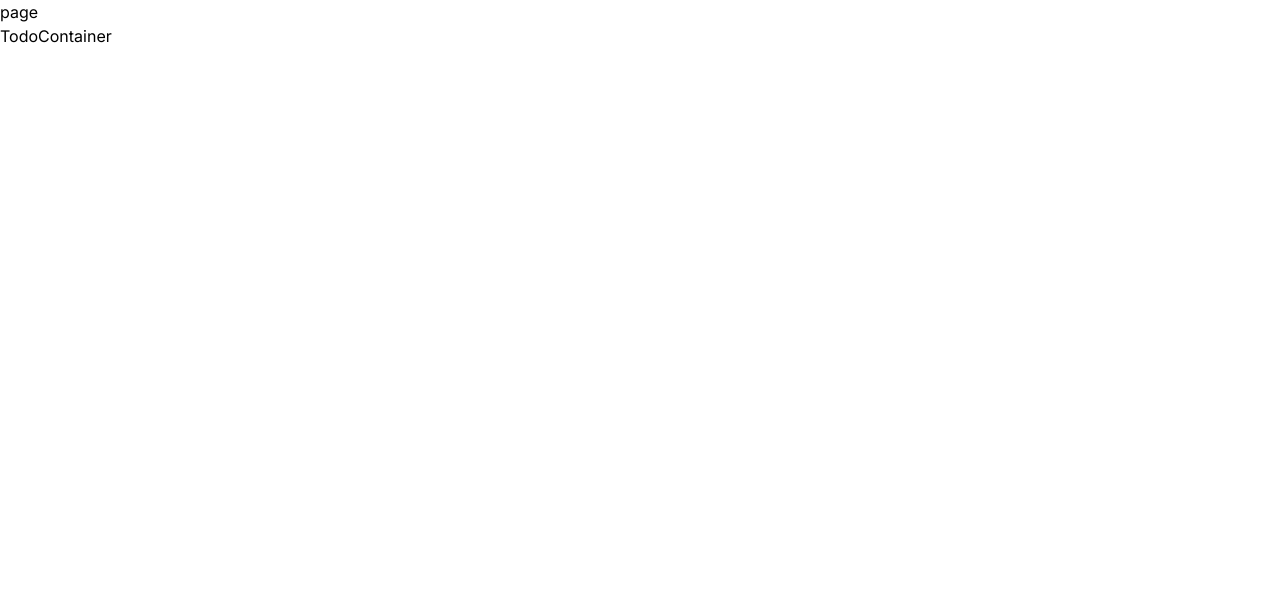
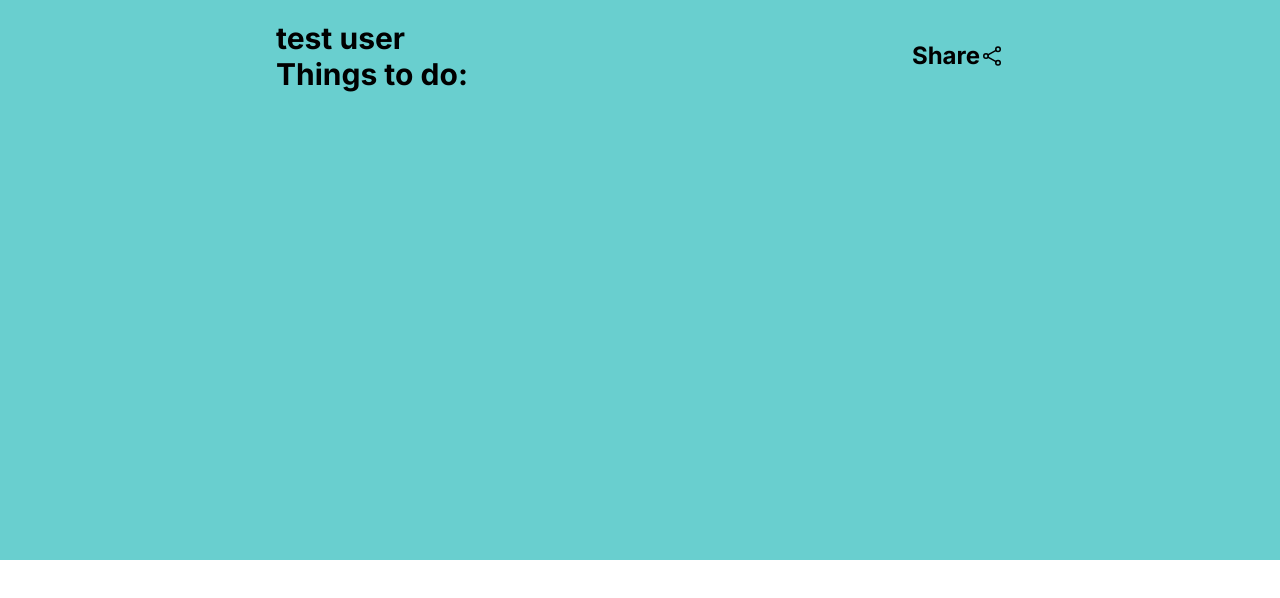
Before and after one commit to rebi13/supa-next-todo, a Next.js app: page /todo-no-rls in a window 1280 px wide. Shown: the top 598 px of the page. Built offline with nearby package versions, Linux system fonts and the light colour scheme; no server answers; the database is empty.

Commit message:
TodoList UI - Header

```diff
--- a/app/todo-no-rls/components/TodoContainer.tsx
+++ b/app/todo-no-rls/components/TodoContainer.tsx
@@ -1,14 +1,16 @@
 "use client";
 
+import TodoList from "@/components/ui/TodoList";
 import useTodosController from "../hooks/useTodosController";
 
 const TodoContainer = () => {
   const { loading, todos } = useTodosController();
 
-  console.log(">> loading", loading);
-  console.log(">>todos", todos);
-
-  return <div>TodoContainer</div>;
+  return (
+    <div>
+      <TodoList sharedUserFullName="test user" owerUserId="123123" />
+    </div>
+  );
 };
 
 export default TodoContainer;
--- a/app/todo-no-rls/page.tsx
+++ b/app/todo-no-rls/page.tsx
@@ -6,7 +6,6 @@
   await sleep(1500);
   return (
     <div>
-      page
       <TodoContainer />
     </div>
   );
--- /dev/null
+++ b/components/ui/TodoList.jsx
@@ -0,0 +1,42 @@
+import { IoShareSocialOutline } from "react-icons/io5";
+import { useCopyToClipboard } from "usehooks-ts";
+
+const TodoList = ({ sharedUserFullName = "", owerUserId = "" }) => {
+  const [copiedText, copy] = useCopyToClipboard();
+
+  const handleCopy = (text) => {
+    const sharedLink = `${"toodList공유할 링크"}/share/${owerUserId}`;
+    copy(text)
+      .then(() => {
+        window.alert(`공유링크 복사 완료! \n ${sharedLink}`);
+        console.log("Copied", { sharedLink });
+      })
+      .catch((error) => {
+        console.error("Failed to copy!", error);
+      });
+  };
+
+  return (
+    <section className=" min-h-[70vh] bg-[#69CFCF]">
+      <div className="w-full max-w-3xl p-5 mx-auto">
+        <article className="flex flex-row justify-between items-center">
+          <div className="font-bold text-3xl">
+            {sharedUserFullName && <div>{sharedUserFullName}</div>}
+            Things to do:
+          </div>
+          {owerUserId && (
+            <div
+              onClick={() => handleCopy()}
+              className="flex flex-row items-center font-bold text-2xl cursor-pointer"
+            >
+              Share
+              <IoShareSocialOutline />
+            </div>
+          )}
+        </article>
+      </div>
+    </section>
+  );
+};
+
+export default TodoList;
--- /dev/null
+++ b/components/ui/TodoListItem.jsx
@@ -0,0 +1,5 @@
+const TodoListItem = () => {
+  return <div></div>;
+};
+
+export default TodoListItem;
```
